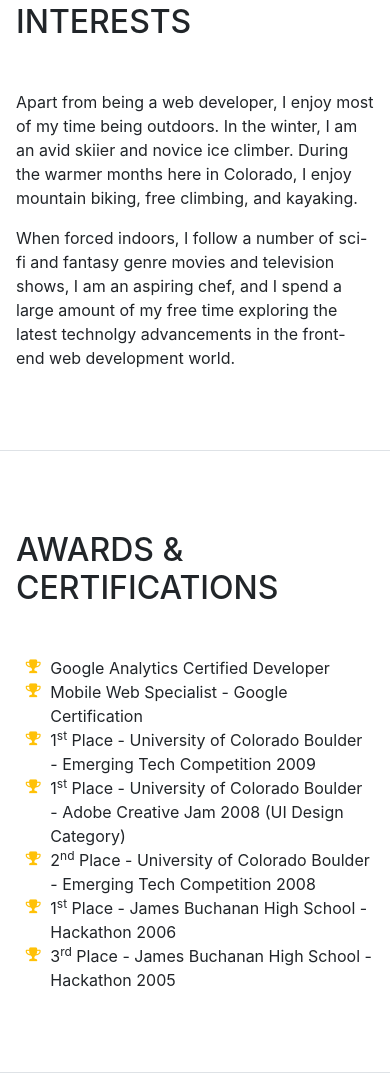
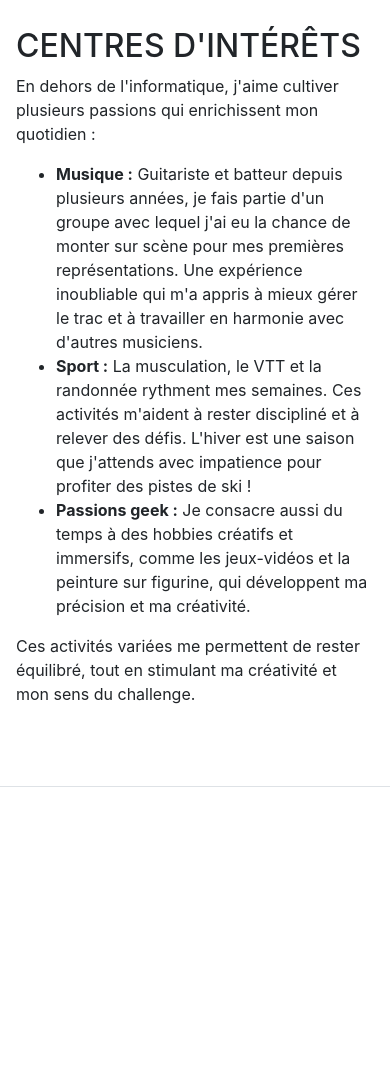
Before and after one commit to Mael-Nicolas/portfolio, a website with bundled scripts: page index.html in a window 390 px wide. Shown: the part 3776-4849 px from the top of the page. After the commit the page ends 4563 px from the top, so only its background shows below. Built offline with nearby package versions, Linux system fonts and the light colour scheme; a web font is replaced by a local one.

Commit message:
Page centres d'intérêts

```diff
--- a/index.html
+++ b/index.html
@@ -53,9 +53,6 @@
           </li>
           <li class="nav-item">
             <a class="nav-link js-scroll-trigger" href="#interests">Centres d'intérets</a>
-          </li>
-          <li class="nav-item">
-            <a class="nav-link js-scroll-trigger" href="#awards">Certifications</a>
           </li>
         </ul>
       </div>
@@ -248,50 +245,33 @@
             <li>
               <i class="fa-li fa fa-check"></i>
               Economie et comptabilité</li>
+              <li>
+                <i class="fa-li fa fa-check"></i>
+              Droit de l'informatique, RGPD</li>
           </ul>
         </div>
       </section>
 
       <section class="resume-section p-3 p-lg-5 d-flex flex-column" id="interests">
         <div class="my-auto">
-          <h2 class="mb-5">Interests</h2>
-          <p>Apart from being a web developer, I enjoy most of my time being outdoors. In the winter, I am an avid skiier and novice ice climber. During the warmer months here in Colorado, I enjoy mountain biking, free climbing, and kayaking.</p>
-          <p class="mb-0">When forced indoors, I follow a number of sci-fi and fantasy genre movies and television shows, I am an aspiring chef, and I spend a large amount of my free time exploring the latest technolgy advancements in the front-end web development world.</p>
-        </div>
-      </section>
-
-      <section class="resume-section p-3 p-lg-5 d-flex flex-column" id="awards">
-        <div class="my-auto">
-          <h2 class="mb-5">Awards &amp; Certifications</h2>
-          <ul class="fa-ul mb-0">
+          <h2>Centres d'intérêts</h2>
+          <p>
+            En dehors de l'informatique, j'aime cultiver plusieurs passions qui enrichissent mon quotidien :
+          </p>
+          <ul>
             <li>
-              <i class="fa-li fa fa-trophy text-warning"></i>
-              Google Analytics Certified Developer</li>
+            <strong>Musique :</strong> Guitariste et batteur depuis plusieurs années, je fais partie d'un groupe avec lequel j'ai eu la chance de monter sur scène pour mes premières représentations. Une expérience inoubliable qui m'a appris à mieux gérer le trac et à travailler en harmonie avec d'autres musiciens.
+            </li>
             <li>
-              <i class="fa-li fa fa-trophy text-warning"></i>
-              Mobile Web Specialist - Google Certification</li>
+            <strong>Sport :</strong> La musculation, le VTT et la randonnée rythment mes semaines. Ces activités m'aident à rester discipliné et à relever des défis. L'hiver est une saison que j'attends avec impatience pour profiter des pistes de ski !
+            </li>
             <li>
-              <i class="fa-li fa fa-trophy text-warning"></i>
-              1<sup>st</sup>
-              Place - University of Colorado Boulder - Emerging Tech Competition 2009</li>
-            <li>
-              <i class="fa-li fa fa-trophy text-warning"></i>
-              1<sup>st</sup>
-              Place - University of Colorado Boulder - Adobe Creative Jam 2008 (UI Design Category)</li>
-            <li>
-              <i class="fa-li fa fa-trophy text-warning"></i>
-              2<sup>nd</sup>
-              Place - University of Colorado Boulder - Emerging Tech Competition 2008</li>
-            <li>
-            <li>
-              <i class="fa-li fa fa-trophy text-warning"></i>
-              1<sup>st</sup>
-              Place - James Buchanan High School - Hackathon 2006</li>
-            <li>
-              <i class="fa-li fa fa-trophy text-warning"></i>
-              3<sup>rd</sup>
-              Place - James Buchanan High School - Hackathon 2005</li>
+            <strong>Passions geek :</strong> Je consacre aussi du temps à des hobbies créatifs et immersifs, comme les jeux-vidéos et la peinture sur figurine, qui développent ma précision et ma créativité.
+            </li>
           </ul>
+          <p class="mb-0">
+            Ces activités variées me permettent de rester équilibré, tout en stimulant ma créativité et mon sens du challenge.
+          </p>
         </div>
       </section>
 
```
